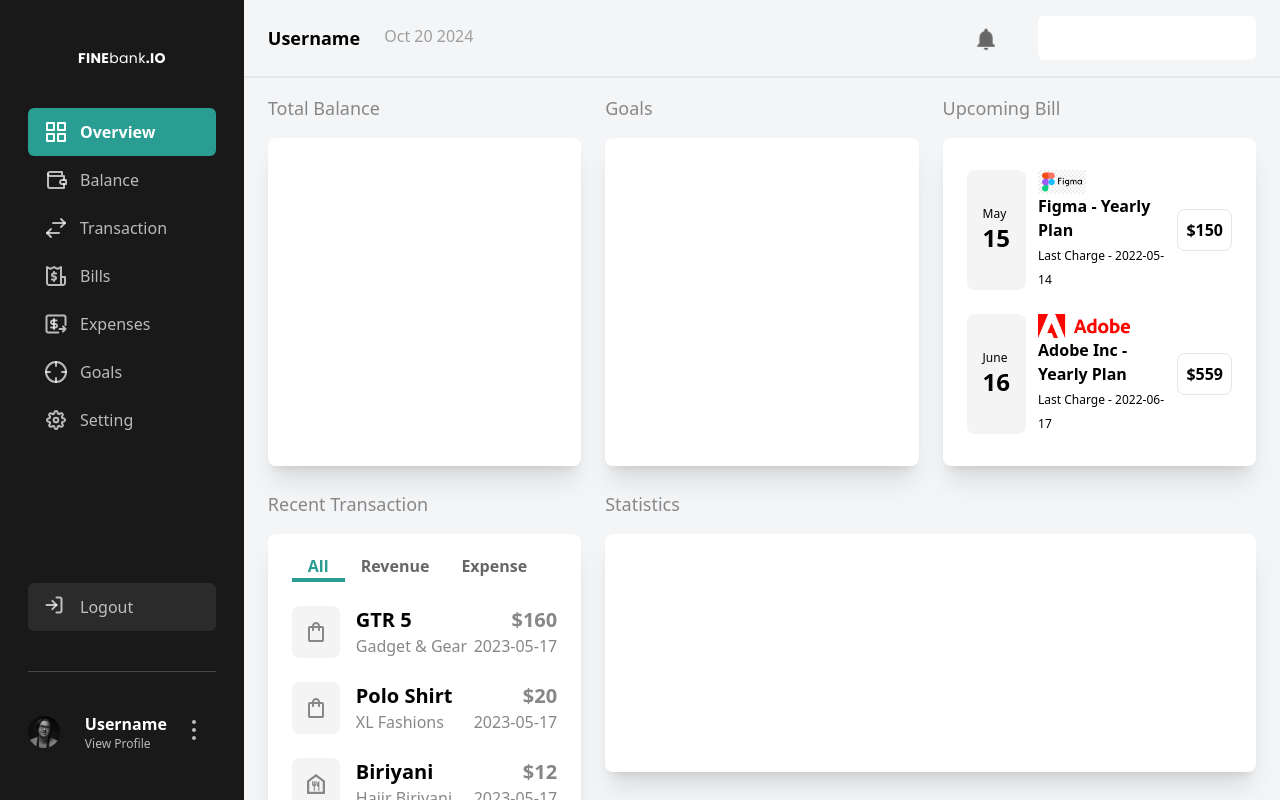
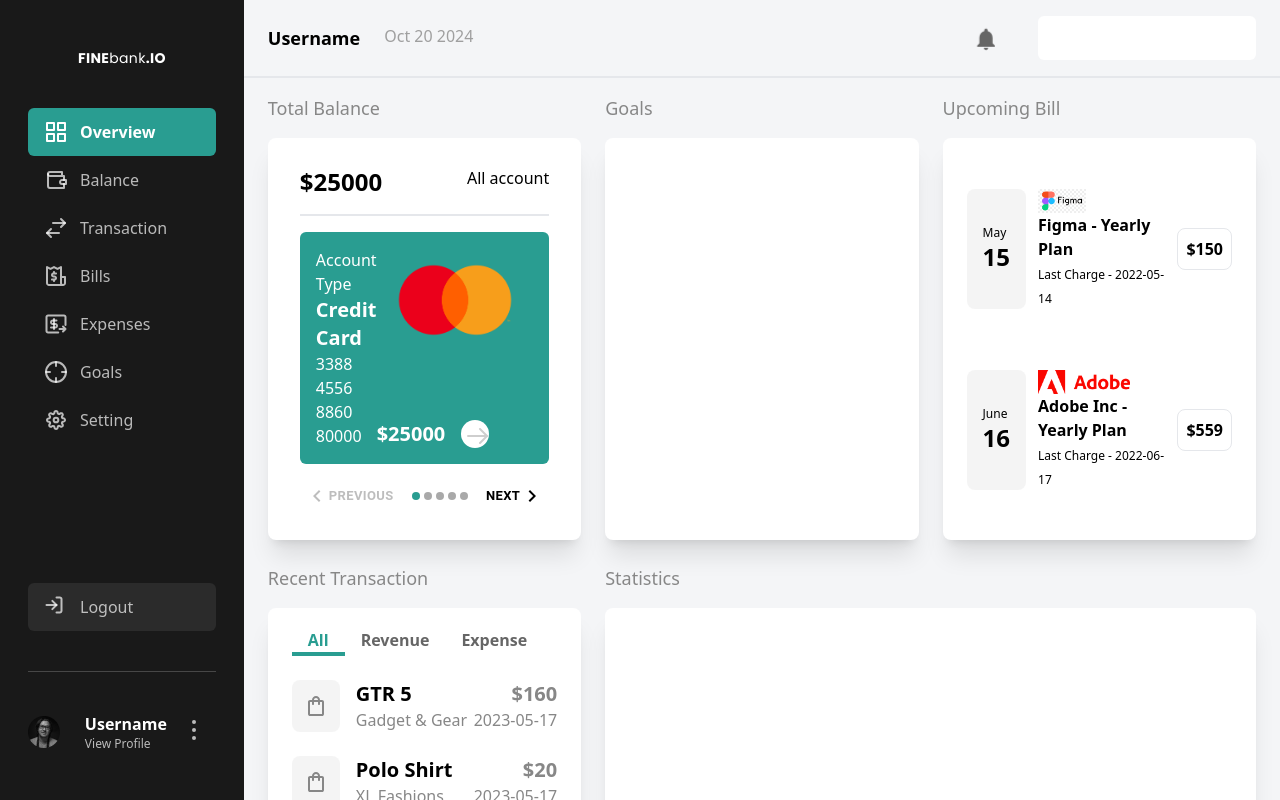
Before and after one commit to IndraFadillahCode/admin-ui, a React (Vite) app: page / in a window 1280 px wide. Shown: the top 800 px of the page. Built offline with nearby package versions, Linux system fonts and the light colour scheme.

Commit message:
Stepper Update

```diff
--- /dev/null
+++ b/src/components/Elements/Stepper/index.jsx
@@ -0,0 +1,68 @@
+import { useState } from 'react';
+import { useTheme } from '@mui/material/styles';
+
+import MobileStepper from '@mui/material/MobileStepper';
+import Button from '@mui/material/Button';
+import KeyboardArrowLeft from '@mui/icons-material/KeyboardArrowLeft';
+import KeyboardArrowRight from '@mui/icons-material/KeyboardArrowRight';
+
+const Stepper = (props) => {
+    const { desc } = props;
+
+    const theme = useTheme();
+    const [activeStep, setActiveStep] = useState(0);
+
+    const handleNext = () => {
+        setActiveStep((prevActiveStep) => prevActiveStep + 1);
+    };
+
+    const handleBack = () => {
+        setActiveStep((prevActiveStep) => prevActiveStep - 1);
+    };
+
+    const dataNum = desc.length;
+
+    return (
+        <>
+        <div>{desc[activeStep]}</div>
+        <MobileStepper
+            variant="dots"
+            steps={dataNum}
+            position="static"
+            activeStep={activeStep}
+            sx={{
+                 maxWidth: "100%",
+                 flexGrow: 1,
+                "& .MuiMobileStepper-dot": {
+                    backgroundColor: "darkgray",
+                },
+                "& .MuiMobileStepper-dotActive": {
+                    backgroundColor: "#299D91",
+                },
+                }}
+            nextButton={
+                <Button size="small" onClick={handleNext} sx ={{color:"black", fontWeight:"bold"}}  disabled={activeStep === dataNum - 1}>
+                    Next
+                    {theme.direction === 'rtl' ? (
+                        <KeyboardArrowLeft />
+                    ) : (
+                        <KeyboardArrowRight />
+                    )}
+                </Button>
+            }
+            backButton={
+                <Button size="small" onClick={handleBack} sx ={{color:"black", fontWeight: "bold"}} disabled={activeStep === 0}>
+                    {theme.direction === 'rtl' ? (
+                        <KeyboardArrowRight />
+                    ) : (
+                        <KeyboardArrowLeft />
+                    )}
+                    Previous
+                </Button>
+            }
+        />
+        </>
+    );
+}
+
+export default Stepper
--- /dev/null
+++ b/src/components/Fragments/Dashboard/CardBalance.jsx
@@ -0,0 +1,53 @@
+import { Link } from "react-router-dom";
+import accounts from "../../../data/accounts";
+import Card from "../../Elements/Card/index";
+import { Icon } from "../../Elements/Icon/Index";
+import Stepper from "../../Elements/Stepper/index";
+
+const CardBalance = () => {
+    const balanceCard = accounts.map((account) => (
+        <div key={account.id} className="p-2">
+            <div className="flex justify-between">
+                <div className="text-2xl font-bold">${account.balance}</div>
+                <div>
+                    <Link to="/balance">All account</Link>
+                </div>
+            </div>
+            <div className="border-b-2 my-4"></div>
+            <div className="flex justify-between bg-primary text-white p-4 rounded-md">
+                <div>
+                    Account Type
+                    <br />
+                    <span className="text-xl font-bold">
+                        {account.accountType}
+                    </span>
+                    <br />
+                    {account.accountNumber}
+                </div>
+                <div className="flex flex-col justify-between">
+                    {account.logo != "" && (
+                        <img
+                            className="ms-auto"
+                            src={`/images/${account.logo}`}
+                        />
+                    )}
+
+                    <div className="flex">
+                        <span className="text-xl font-bold">
+                            ${account.balance}
+                        </span>
+                        <div className="bg-white max-w-min rounded-full ps-1 pt-1 ms-4">
+                            <Icon.ArrowRight />
+                        </div>
+                    </div>
+                </div>
+            </div>
+        </div>
+    ));
+
+    return (
+        <Card title="Total Balance" desc={<Stepper desc={balanceCard} />} />
+    )
+}
+
+export default CardBalance;
--- /dev/null
+++ b/src/data/accounts.jsx
@@ -0,0 +1,49 @@
+export const accounts = [
+    {
+      id: 1,
+      bankName: "Master Card",
+      branchName: "",
+      accountType: "Credit Card",
+      accountNumber: "3388 4556 8860 80000",
+      balance: 25000,
+      logo: "Mastercard.png",
+    },
+    {
+      id: 2,
+      bankName: "AB Bank Ltd.",
+      branchName: "Park Street Branch",
+      accountType: "Checking",
+      accountNumber: "693 456 69 90000",
+      balance: 25000,
+      logo: "visa.png",
+    },
+    {
+      id: 3,
+      bankName: "Brac Bank Ltd",
+      branchName: "",
+      accountType: "Saving",
+      accountNumber: "133 456 886 80000",
+      balance: 25000,
+      logo: "",
+    },
+    {
+      id: 4,
+      bankName: "AB Bank Ltd",
+      branchName: "",
+      accountType: "Investment",
+      accountNumber: "698 456 866 20000",
+      balance: 25000,
+      logo: "",
+    },
+    {
+      id: 5,
+      bankName: "Loan",
+      branchName: "",
+      accountType: "City Bank Ltd",
+      accountNumber: "363 456 896 60000",
+      balance: 25000,
+      logo: "",
+    },
+  ];
+
+  export default accounts;
--- a/src/pages/dashboard.jsx
+++ b/src/pages/dashboard.jsx
@@ -3,13 +3,14 @@
 import CardBill from "../components/Fragments/Dashboard/CardBill";
 import CardExpenseBreakdown from "../components/Fragments/Dashboard/CardExpenseBreakdown";
 import CardTransaction from "../components/Fragments/Dashboard/CardTransaction";
+import CardBalance from "../components/Fragments/Dashboard/CardBalance";
 
 const DashboardPage = () => {
   return (
     <MainLayout type="dashboard">
       {/* top content start*/}
       <div className="md:grid md:grid-cols-3 md:gap-x-6">
-        <Card title="Total Balance" />
+        <CardBalance />
         <Card title="Goals" />
         <CardBill />
         <CardTransaction />
```
Also changed, not shown: package.json (+4 -3 lines), public/images/Mastercard.png (added), 1 other file (tests, documents, lock files or other folders).
